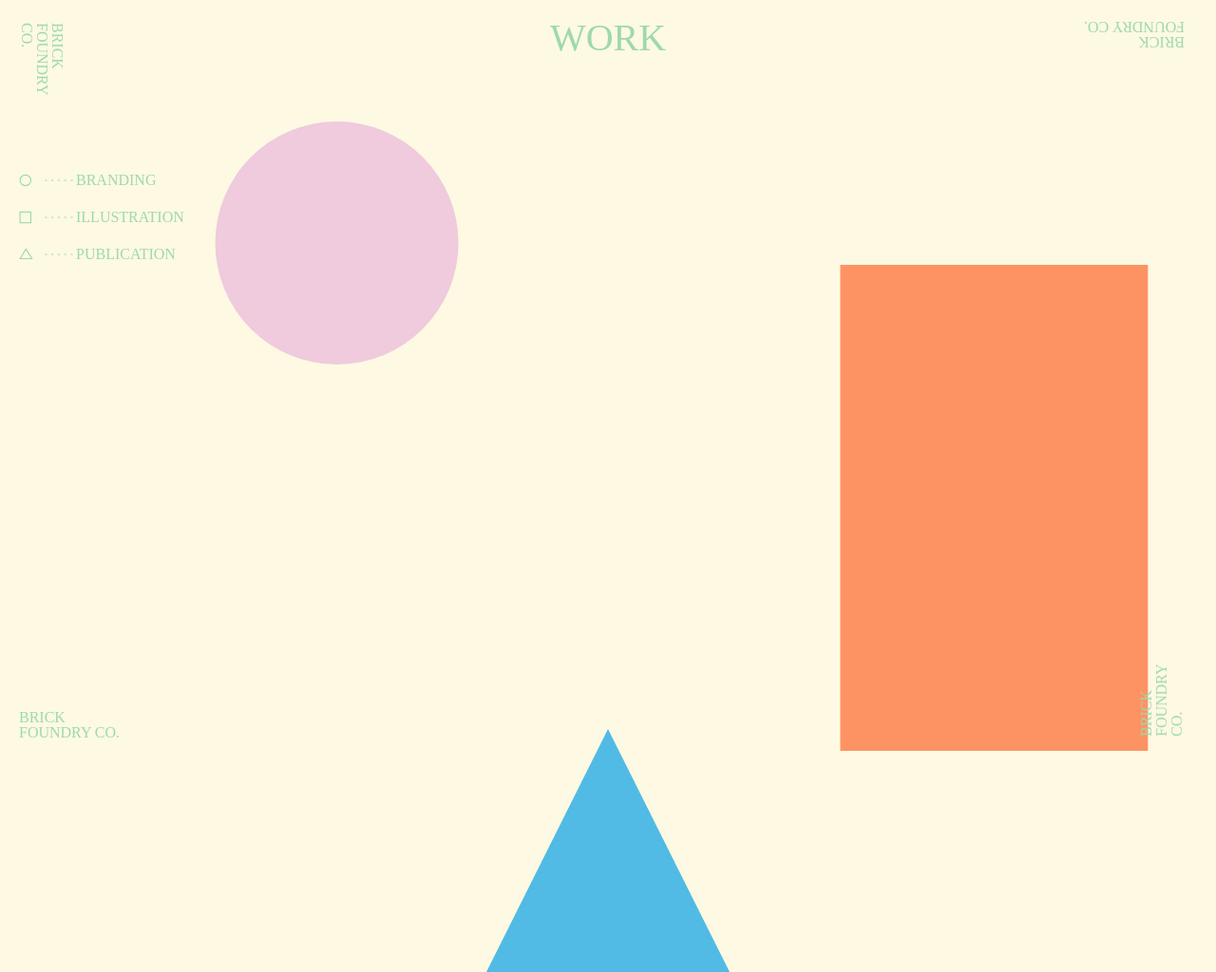
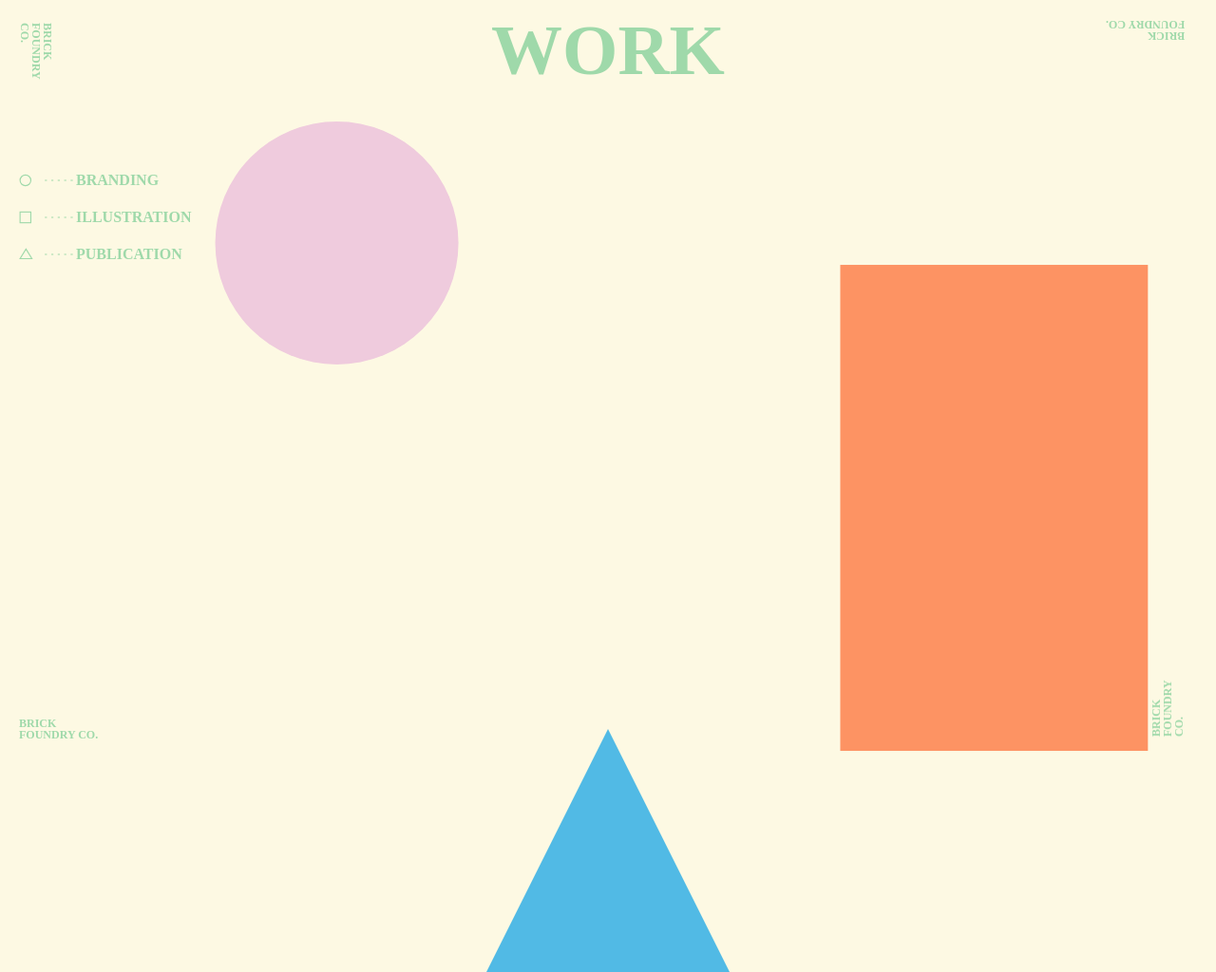
Before and after one commit to Mohiohio/brick-foundry, a website: page src/work/index.html in a window 1280 px wide. Shown: the whole page at 95% size. Drawn offline with Linux system fonts and the light colour scheme; a web font is replaced by a local one.

Commit message:
fonts and stuff

```diff
--- a/src/style.css
+++ b/src/style.css
@@ -1,6 +1,7 @@
 body {
   background: #fdf9e3;
   color: #9fd9aa;
+  font-family: neuzeit-grotesk;
 }
 a {
   color: #9fd9aa;
@@ -29,13 +30,22 @@ a {
 #footer h2 {
   text-align: center;
   text-transform: uppercase;
+  font-weight: bold;
 }
 .home #content {
   margin: 20px;
   display: flex;
   flex-grow: 1;
   justify-content: space-between;
+  align-items: center;
 }
+
+#home-image img {
+  max-width: 100%;
+  opacity: 0.15;
+  pointer-events: none;
+}
+
 #left-top-name {
   writing-mode: vertical-rl;
   position: absolute;
@@ -76,6 +86,7 @@ a {
   text-align: center;
   margin-left: 20px;
   margin-right: 20px;
+  opacity: 1;
 }
 #right-email {
   transform: rotate(180deg);
@@ -84,12 +95,14 @@ a {
 .name {
   color: #9fd9aa;
   text-transform: uppercase;
-  font-size: 16px;
+  font-size: 12px;
+  font-weight: bold;
 }
 
 .heading {
-  font-size: 40px;
-  margin: 20px;
+  /* font-size: 40px; */
+  font: normal normal bold 75px/105px neuzeit-grotesk;
+  letter-spacing: 0px;
 }
 
 .heading a {
@@ -116,4 +129,5 @@ a {
 }
 #key span {
   align-self: center;
+  font-weight: bold;
 }
--- a/src/work.html
+++ b/src/work/index.html
@@ -1,19 +1,16 @@
 <html>
   <head>
     <meta charset="UTF-8" />
-    <link rel="stylesheet" href="./reset.css" />
-    <link rel="stylesheet" href="./style.css" />
+    <link rel="stylesheet" href="https://use.typekit.net/eia3rqx.css" />
+    <link rel="stylesheet" href="/reset.css" />
+    <link rel="stylesheet" href="/style.css" />
   </head>
   <body class="work">
     <div id="container">
       <div id="header">
-        <a href="/index.html" id="left-top-name" class="name">
-          Brick<br />Foundry Co.
-        </a>
+        <a href="/" id="left-top-name" class="name"> Brick<br />Foundry Co. </a>
         <h2 class="heading">Work</h2>
-        <a href="/index.html" id="right-top-name" class="name"
-          >Brick<br />Foundry Co.</a
-        >
+        <a href="/" id="right-top-name" class="name">Brick<br />Foundry Co.</a>
       </div>
       <div id="content">
         <ul id="key">
@@ -32,7 +29,7 @@
             <span>Branding</span>
           </li>
           <li>
-            <svg class="work" id="side-on" viewBox="0 0 53 12" fill="#fdf9e3">
+            <svg class="work" viewBox="0 0 53 12" fill="#fdf9e3">
               <rect
                 x="1"
                 y="1"
@@ -68,7 +65,7 @@
           </li>
         </ul>
         <svg class="work" id="side-on" viewBox="0 0 1000 1000">
-          <a href="/index.html">
+          <a href="/work/ksubi.html">
             <circle cx="277" cy="200" r="100" fill="#EFCBDD" />
           </a>
           <a>
```
Also changed, not shown: package.json (+5 -4 lines), src/index.html (+7 -4 lines), src/work/ksubi.html (added, +17 -0 lines), 3 other files.
